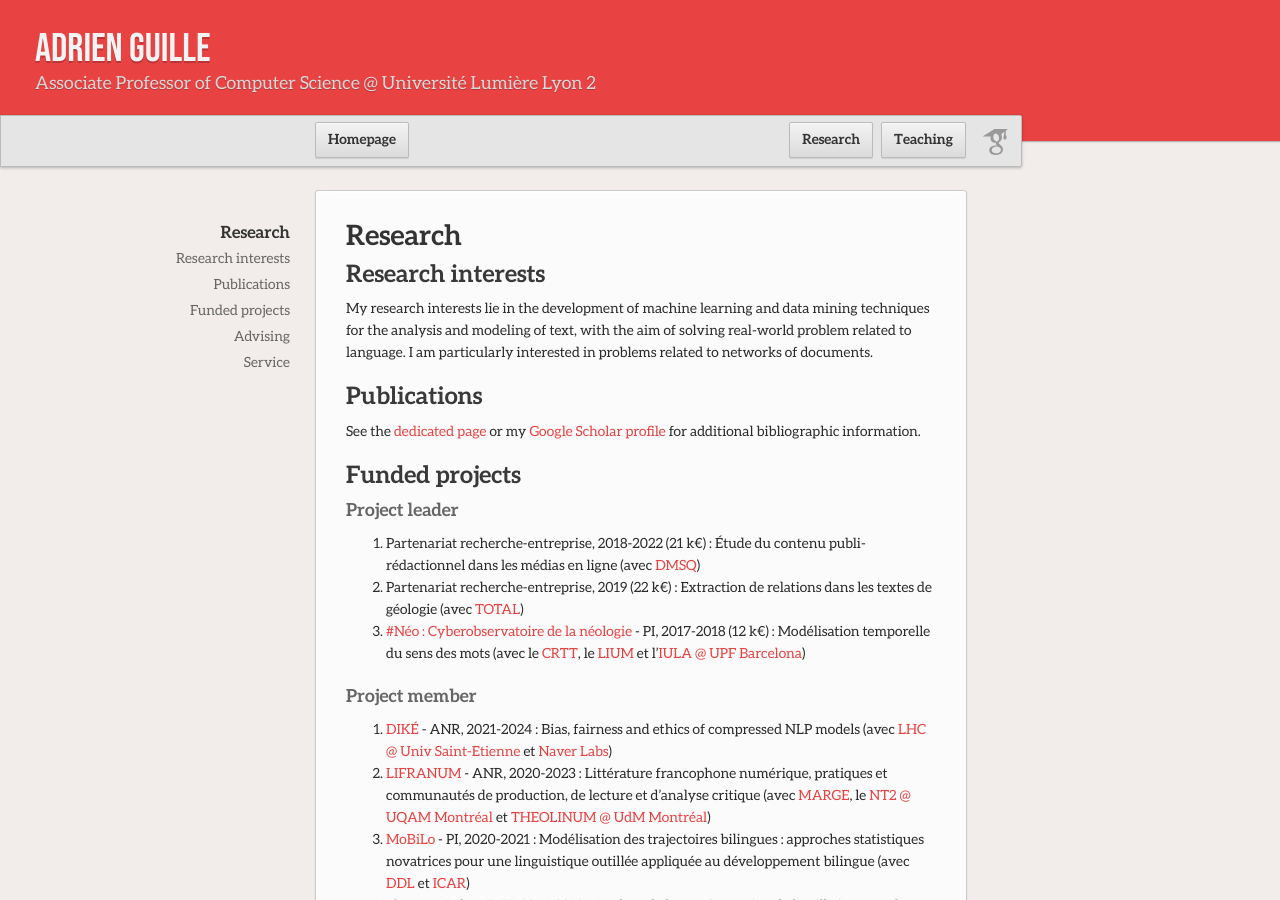
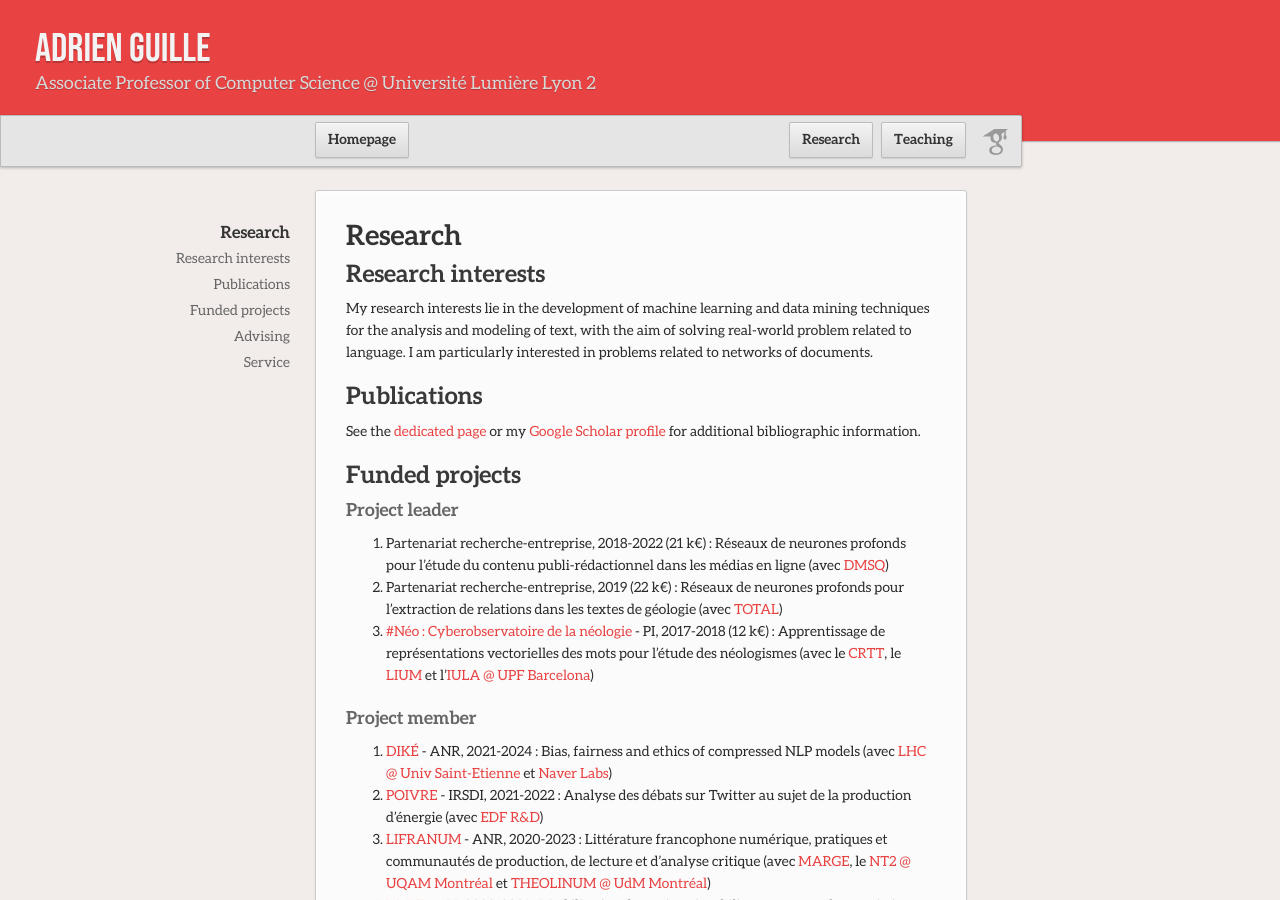
Before and after one commit to AdrienGuille/adrienguille.github.io, a Jekyll site: the page built from research.md, in a window 1280 px wide and 900 px high. Built offline with Jekyll 4.4.1, drawn with Linux system fonts in a browser that asks for light colours; our own code applies the rules of GitHub Pages for plain Markdown files.

Commit message:
Update research.md

```diff
--- a/research.md
+++ b/research.md
@@ -12,13 +12,14 @@ See the [dedicated page](publications.md) or my [Google Scholar profile](https:/
 
 ### Project leader
 
-- Partenariat recherche-entreprise, 2018-2022 (21 k€) : Étude du contenu publi-rédactionnel dans les médias en ligne (avec [DMSQ](https://dmsq.io))
-- Partenariat recherche-entreprise, 2019 (22 k€) : Extraction de relations dans les textes de géologie (avec [TOTAL](https://www.total.com))
-- [#Néo : Cyberobservatoire de la néologie](#) - PI, 2017-2018 (12 k€) : Modélisation temporelle du sens des mots (avec le [CRTT](https://cerla.univ-lyon2.fr), le [LIUM](https://lium.univ-lemans.fr) et l'[IULA @ UPF Barcelona](https://www.upf.edu/web/iula))
+- Partenariat recherche-entreprise, 2018-2022 (21 k€) : Réseaux de neurones profonds pour l'étude du contenu publi-rédactionnel dans les médias en ligne (avec [DMSQ](https://dmsq.io))
+- Partenariat recherche-entreprise, 2019 (22 k€) : Réseaux de neurones profonds pour l'extraction de relations dans les textes de géologie (avec [TOTAL](https://www.total.com))
+- [#Néo : Cyberobservatoire de la néologie](#) - PI, 2017-2018 (12 k€) : Apprentissage de représentations vectorielles des mots pour l'étude des néologismes (avec le [CRTT](https://cerla.univ-lyon2.fr), le [LIUM](https://lium.univ-lemans.fr) et l'[IULA @ UPF Barcelona](https://www.upf.edu/web/iula))
 
 ### Project member
 
 - [DIKÉ](#) - ANR, 2021-2024 : Bias, fairness and ethics of compressed NLP models (avec [LHC @ Univ Saint-Etienne](https://laboratoirehubertcurien.univ-st-etienne.fr/en/index.html) et [Naver Labs](https://europe.naverlabs.com))
+- [POIVRE](#) - IRSDI, 2021-2022 : Analyse des débats sur Twitter au sujet de la production d'énergie (avec [EDF R&D](https://www.edf.fr/groupe-edf/inventer-l-avenir-de-l-energie/r-d-un-savoir-faire-mondial))
 - [LIFRANUM](https://marge.univ-lyon3.fr/projet-lifranum) - ANR, 2020-2023 : Littérature francophone numérique, pratiques et communautés de production, de lecture et d'analyse critique (avec [MARGE](#), le [NT2 @ UQAM Montréal](#) et [THEOLINUM @ UdM Montréal](#))
 - [MoBiLo](#) - PI, 2020-2021 : Modélisation des trajectoires bilingues : approches statistiques novatrices pour une linguistique outillée appliquée au développement bilingue (avec [DDL](#) et [ICAR](#))
 - [Idenum](http://imu.universite-lyon.fr/projet/idenum-identites-numeriques-urbaines/) - Labex IMU, 2016-2019 : Analyse de la représentation de la ville à travers les médias sociaux (avec le [LIRIS](#), [EVS](#) et [ELICO](#))
```
